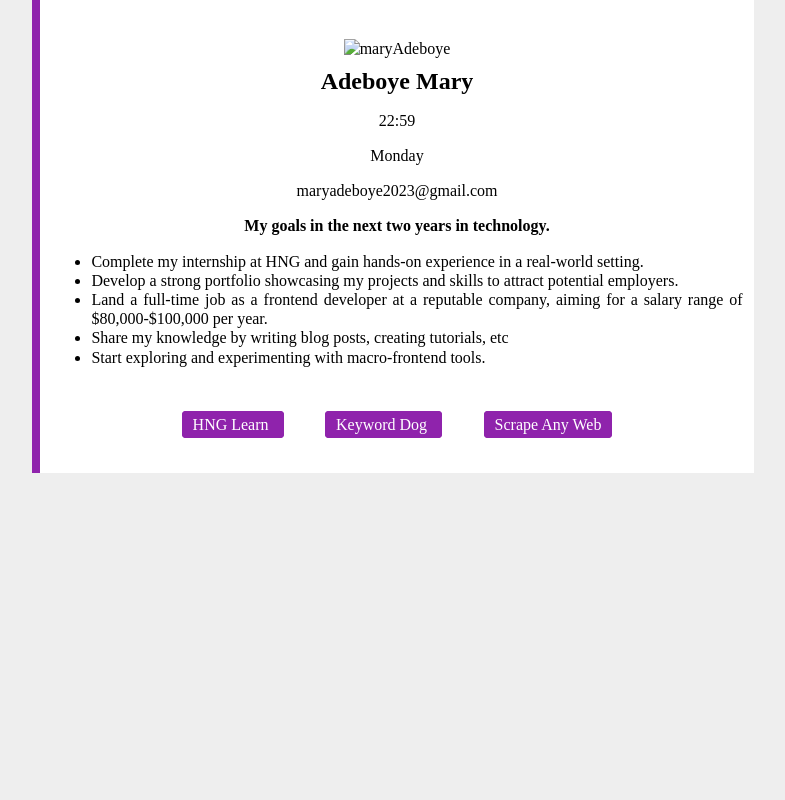
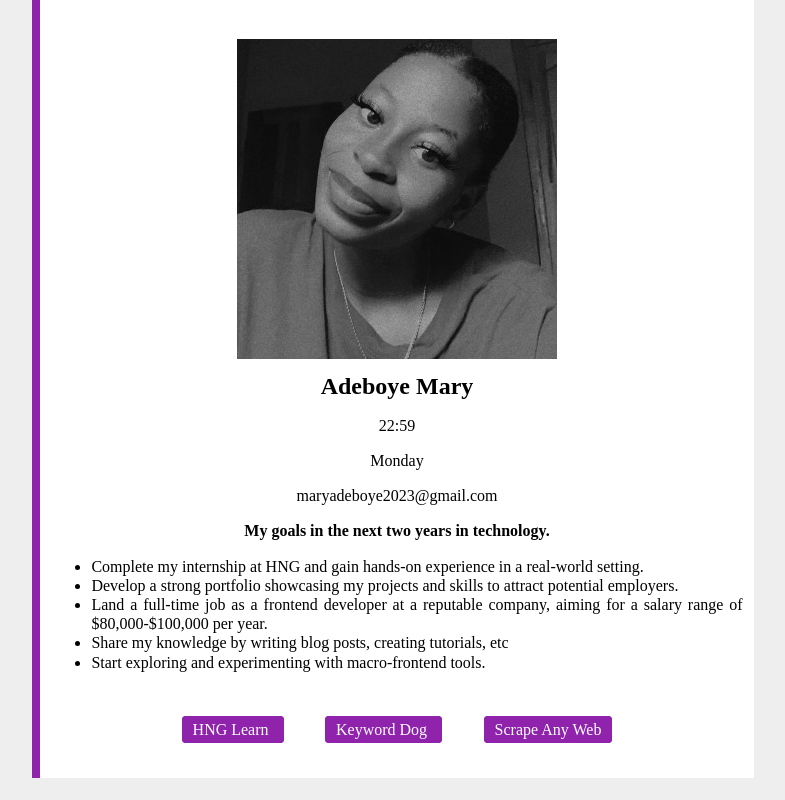
Before and after one commit to adeboyeMary/Stage-One-Task, a plain HTML site: page index.html in a window 1280 px wide. Shown: the whole page, without its empty margins (247-1032 px from the left). Drawn offline with Linux system fonts and the light colour scheme.

Commit message:
Update index.html
Edit img path

```diff
--- a/index.html
+++ b/index.html
@@ -9,7 +9,7 @@
 <body>
     <div id="cardContainer">
         <header>
-            <img data-testid="slackProfilePicture" src="/repository/Mae1.JPG" alt="maryAdeboye" id="myPic">
+            <img data-testid="slackProfilePicture" src="Mae1.JPG" alt="maryAdeboye" id="myPic">
         </header>
 
         <main>
```
